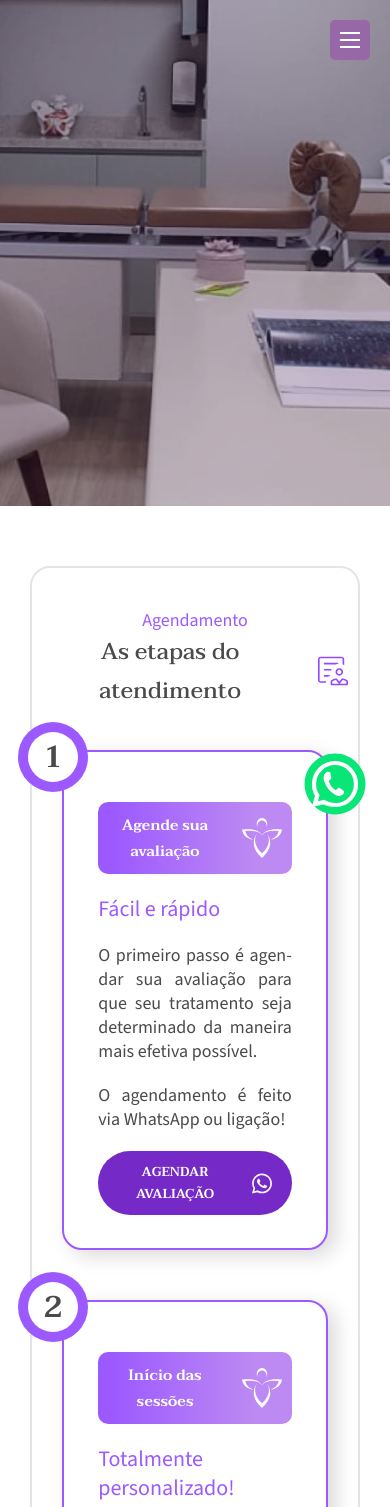
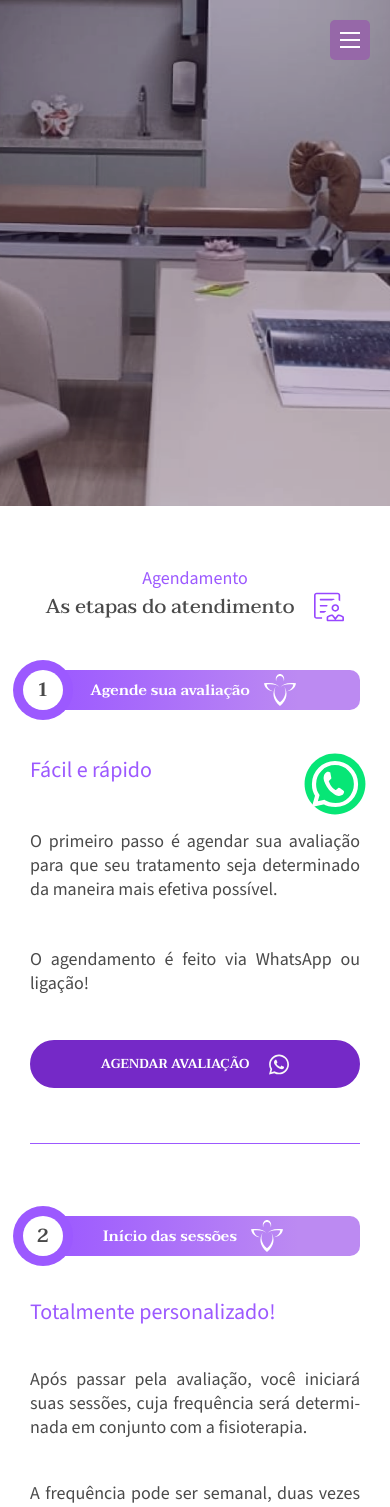
Before and after one commit to blpsoares/Pelvis-Institucional, a React (Vite) app: page /Tratamento in a window 390 px wide. Shown: the top 1507 px of the page. Built offline with nearby package versions, Linux system fonts and the light colour scheme.

Commit message:
adjusted cards at treatment page

```diff
--- a/src/pages/tratamento/styles.css
+++ b/src/pages/tratamento/styles.css
@@ -5,26 +5,22 @@
   background-size: cover;
   min-height: 60vh;
 }
-
 .stepsAtendimento {
   border: 2px solid var(--cinza5);
   border-radius: 2rem;
   padding: 4rem 1rem;
   margin-top: 3rem;
 }
-
 .stepsAtendimento span {
   display: block;
   font-family: var(--sourceSans);
   color: var(--roxo4);
   font-size: 1.8rem;
 }
-
 .stepsAtendimento span,
 .stepsAtendimento h2 {
   text-align: center;
 }
-
 .stepsAtendimento h2 {
   font-size: 3.2rem;
   font-weight: 500;
@@ -32,11 +28,9 @@
   display: flex;
   justify-content: center;
 }
-
 .stepsAtendimento h2 img {
   margin-left: 2rem;
 }
-
 .stepsCardsBox {
   display: flex;
   justify-content: space-around;
@@ -44,7 +38,6 @@
   padding: 2rem;
   counter-reset: steps;
 }
-
 .stepsCard {
   padding: 4rem 2rem 2rem;
   border: 2px solid var(--roxo4);
@@ -57,14 +50,12 @@
   width: 480px;
   box-shadow: 8px 6px 20.5px rgba(0, 0, 0, 0.15);
 }
-
 .stepsCard span:nth-child(2),
 .stepsCard p,
 .stepsCard a {
   width: 80%;
   margin: 0 auto;
 }
-
 .stepsCard h3 {
   background: linear-gradient(90deg, #9c59ff 6.88%, #bc8af2 81.16%);
   border-radius: 1rem;
@@ -78,11 +69,9 @@
   width: 80%;
   position: relative;
 }
-
 .stepsCard h3 img {
   margin-left: 2rem;
 }
-
 .stepsCard span:nth-child(2) {
   font-size: 2.2rem;
   display: block;
@@ -90,14 +79,12 @@
   text-align: left;
   margin-right: auto;
 }
-
 .stepsCard p {
   font-size: 1.8rem;
   text-align: justify;
   hyphens: auto;
   margin-bottom: 2rem;
 }
-
 .stepsCard a {
   margin: 0 auto;
   padding: 1rem 2rem;
@@ -110,32 +97,26 @@
   text-transform: uppercase;
   font-weight: bold;
 }
-
 .stepsCard a img {
   margin-left: 2rem;
 }
-
 .linkAvaliação {
   background-color: var(--roxo6);
   color: var(--branco);
 }
-
 .linkTratamentos {
   color: var(--roxo6);
-  border: 3px solid var(--roxo6);
 }
-
 .linkAvaliação,
 .linkTratamentos {
   transition: 0.2s ease-in-out;
+  border: 3px solid var(--roxo6);
 }
-
 .linkAvaliação:hover,
 .linkTratamentos:hover {
   transform: scale(105%);
   filter: brightness(115%);
 }
-
 .complement {
   width: 90px;
   height: 90px;
@@ -148,7 +129,6 @@
   left: -40px;
   top: -15px;
 }
-
 .complement span {
   font-family: var(--taviraj);
   color: var(--cinza);
@@ -161,7 +141,6 @@
   align-items: center;
   justify-content: center;
 }
-
 @media (max-width: 1100px) {
   .stepsCardsBox {
     flex-direction: column;
@@ -176,35 +155,55 @@
     justify-content: center;
   }
 }
+@media (max-width: 700px) {
+  .stepsCard span:nth-child(2),
+  .stepsCard p,
+  .stepsCard a {
+    width: 100%;
+  }
 
-@media (max-width: 700px) {
   .complement {
-    width: 70px;
-    height: 70px;
-    top: -80px;
-    left: -80px;
+    width: 60px;
+    height: 60px;
+    left: -45px;
+    top: -10px;
   }
 
   .complement span {
-    width: 50px;
-    height: 50px;
+    width: 40px;
+    height: 40px;
+    font-size: 1.9rem;
+  }
+
+  .stepsCardsBox {
+    border: none;
+    gap: 5rem;
+    padding: 0;
   }
 
   .stepsCard {
-    padding: 5rem 1rem;
+    border: none;
+    justify-content: space-evenly;
   }
 
   .stepsCard h3 {
-    padding: 0.5rem 1;
     font-size: 1.5rem;
+    width: 80%;
+    padding: 0;
+    place-content: center;
+  }
+  .stepsCard h3 img {
+    transform: scale(80%);
+    margin-left: 1rem;
   }
 
   .stepsCard a {
     font-size: 1.3rem;
   }
 
-  .stepsCardsBox {
-    gap: 5rem;
+  .stepsAtendimento {
+    border: none;
+    padding: 0;
   }
 
   .stepsAtendimento h2 {
@@ -212,3 +211,44 @@
     margin-bottom: 2rem;
   }
 }
+@media (max-width: 400px) {
+  .stepsCard {
+    padding: 0;
+    box-shadow: none;
+    border-bottom: 1px solid var(--roxo4);
+    border-radius: 0;
+    padding-bottom: 3rem;
+  }
+
+  .stepsAtendimento h2 {
+    font-size: 2rem;
+    width: 100%;
+  }
+
+  .stepsCard h3 {
+    width: 100%;
+  }
+
+  .complement {
+    left: -17px;
+    top: -10px;
+  }
+
+  .stepsCard h3 img {
+    margin-left: 1rem;
+  }
+}
+@media (max-width: 370px) {
+  .stepsAtendimento span {
+    font-size: 1.4rem;
+  }
+  .stepsAtendimento h2 {
+    font-size: 1.6rem;
+    border-bottom: 1px solid var(--roxo4);
+    padding-bottom: 2rem;
+  }
+
+  .complement {
+    display: none;
+  }
+}
```
